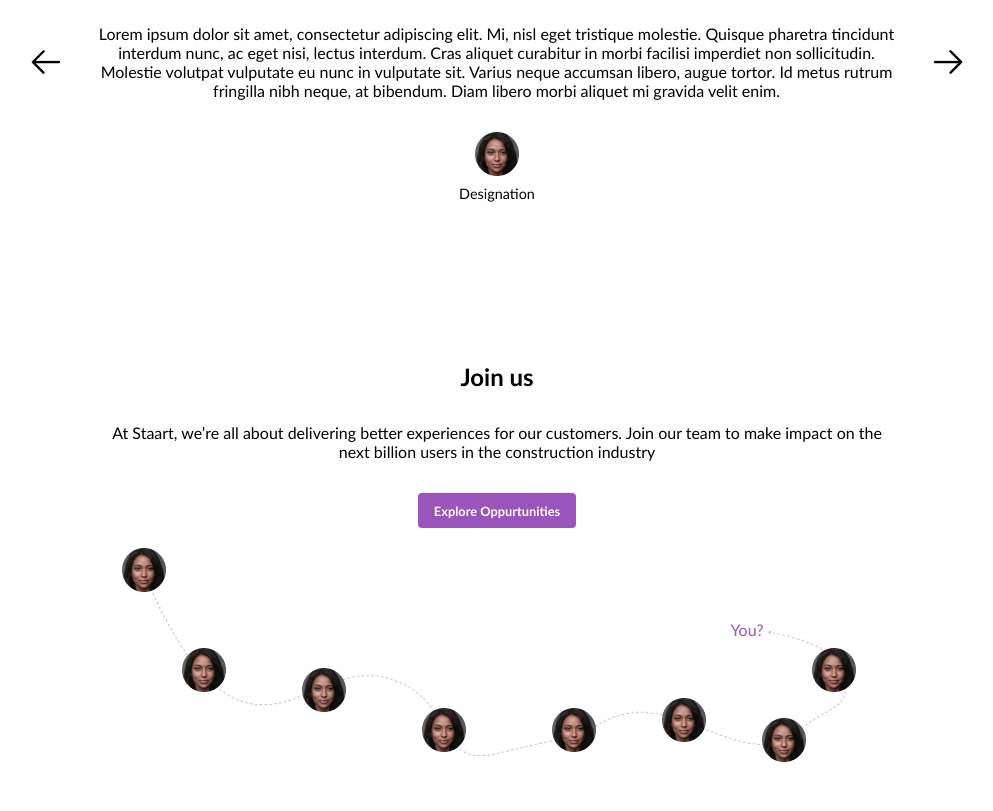
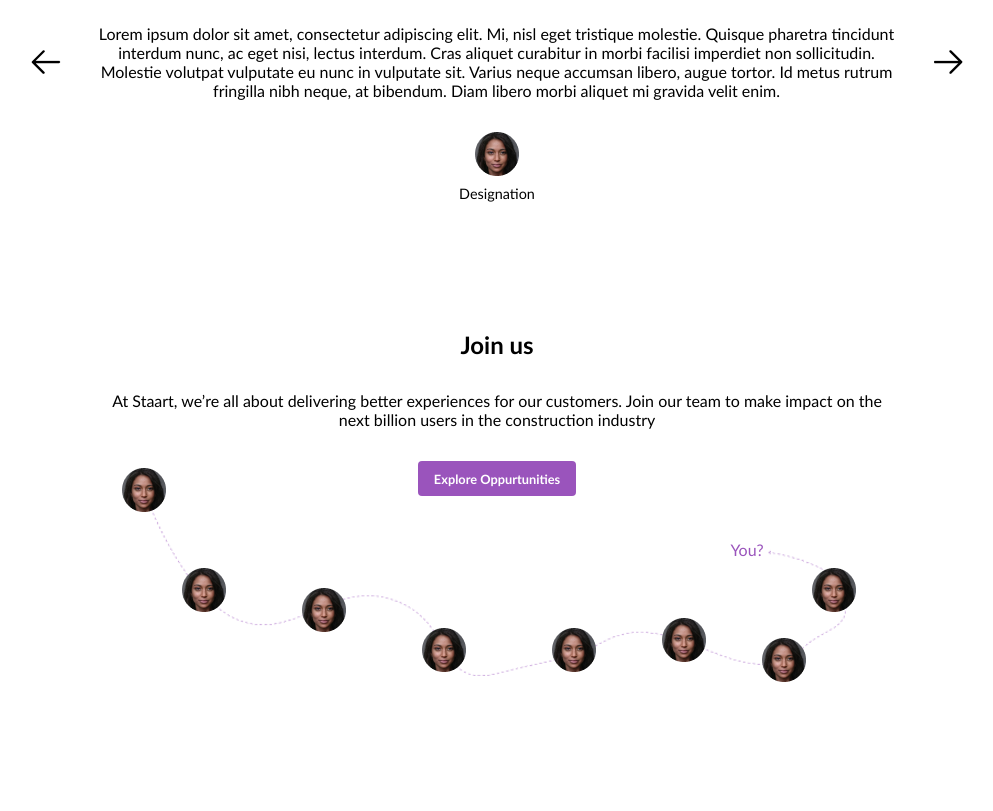
Before and after one commit to kasparasd/collab, a website: page index.html in a window 1280 px wide. Shown: the part 3273-4084 px from the top of the page, without its empty margins (143-1136 px from the left). Drawn offline with Linux system fonts and the light colour scheme.

Commit message:
join us css upd

```diff
--- a/css/joinUs.css
+++ b/css/joinUs.css
@@ -1,6 +1,6 @@
 .joinUs {
     text-align: center;
-    margin: 10rem 0 5rem 0;
+    margin: 8rem 0 5rem 0;
     display: flex;
     flex-direction: column;
     justify-content: center;
@@ -14,6 +14,7 @@
 }
 
 .dots {
+    margin-top: -3rem;
     width: 700px;
     min-height: 280px;
     background-image: url(../img/dots.png);
```
